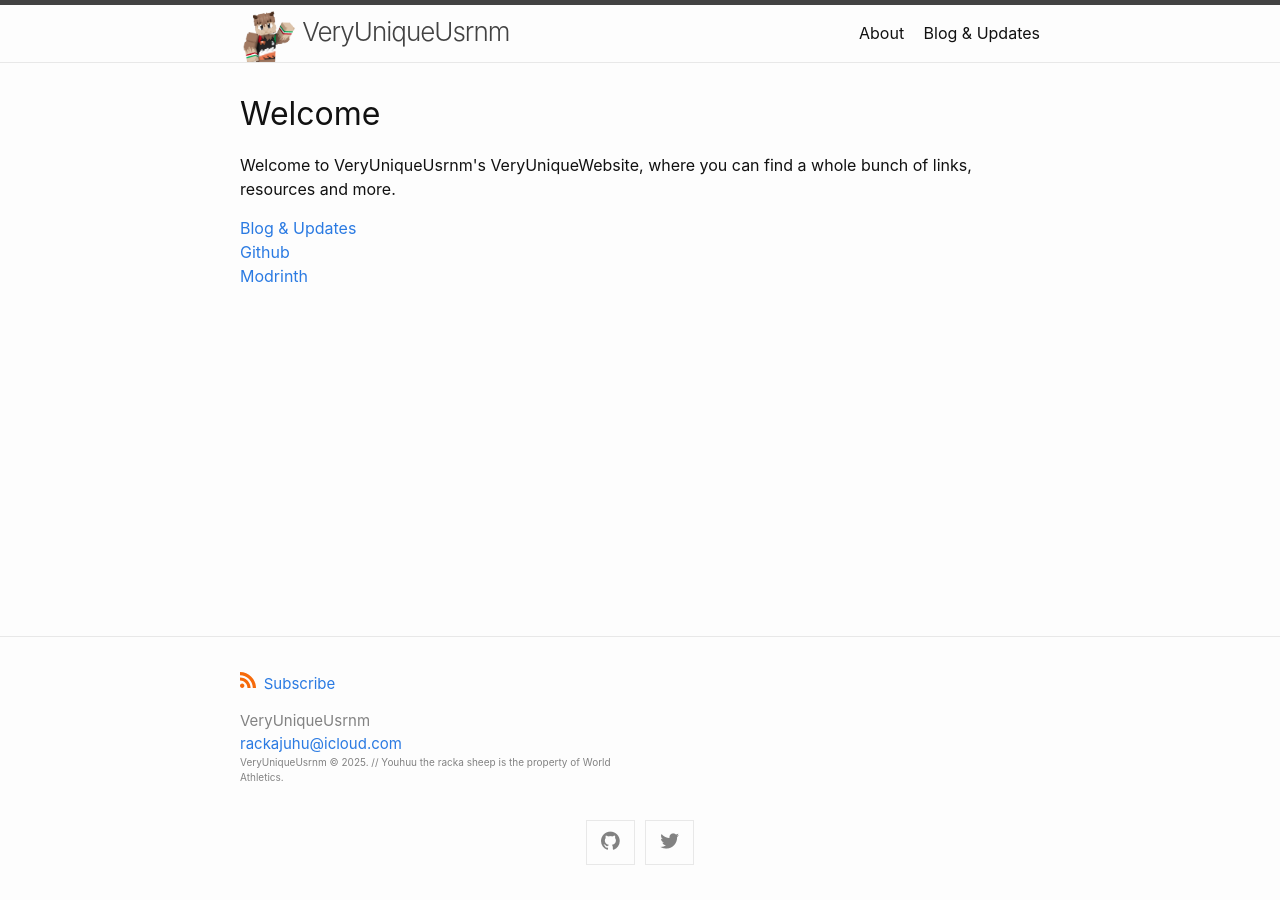
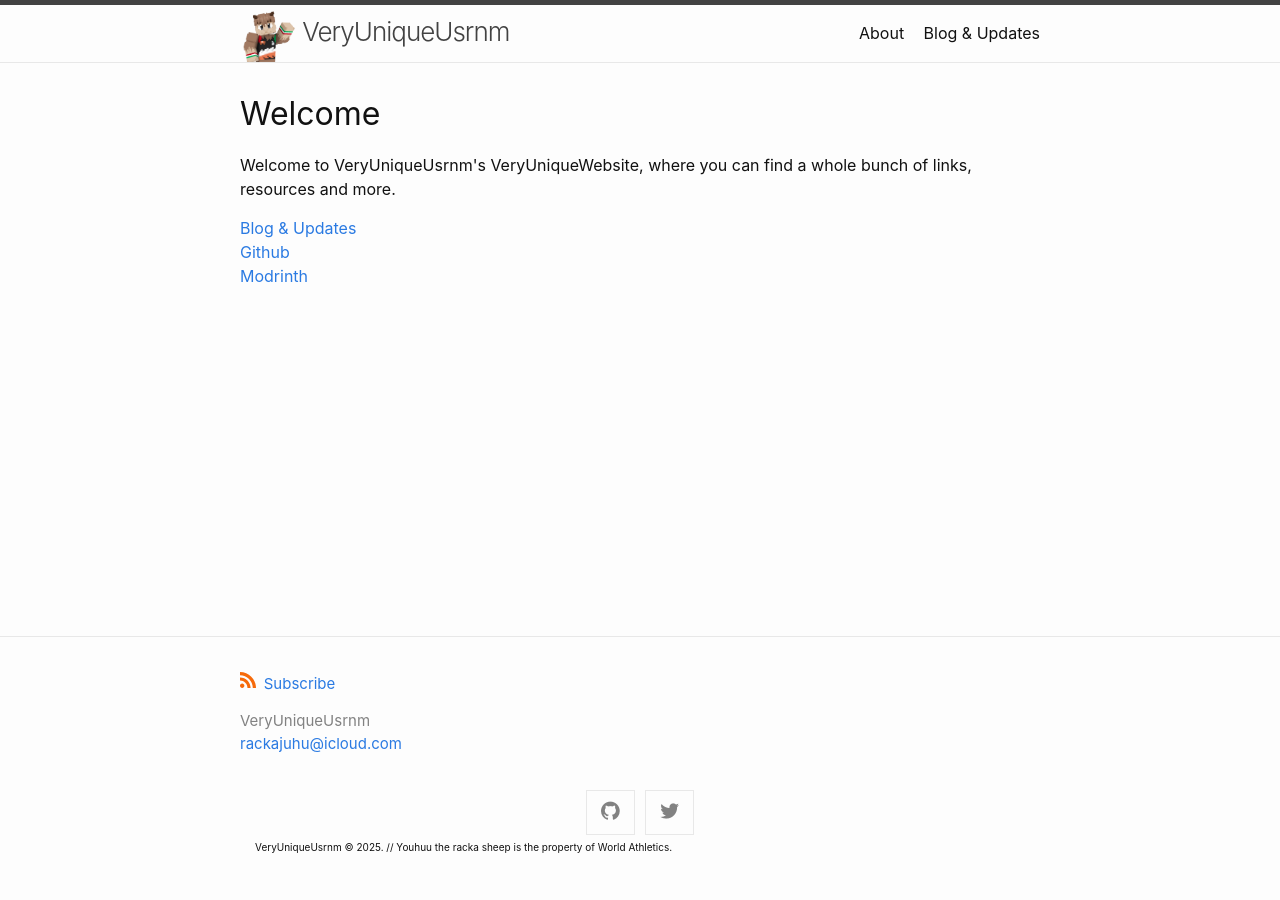
Before and after one commit to veryuniqueusrnm/veryuniqueusrnm.github.io, a Jekyll site: the page built from index.md, in a window 1280 px wide. Built offline with Jekyll 4.4.1, drawn with Linux system fonts in a browser that asks for light colours.

Commit message:
Update footer.html

```diff
--- a/_includes/footer.html
+++ b/_includes/footer.html
@@ -24,7 +24,6 @@
           {% if site.author.email -%}
             <li><a class="u-email" href="mailto:{{ site.author.email }}">{{ site.author.email }}</a></li>
           {%- endif %}
-          <p style="font-size: 10px;">VeryUniqueUsrnm &copy; 2025. // Youhuu the racka sheep is the property of World Athletics.</p>
         </ul>
       {%- endif %}
       </div>
@@ -37,6 +36,12 @@
       {%- include social.html -%}
     </div>
 
+    <div class="footer-col">
+      <ul class="contact-list">
+        <p style="font-size: 10px;">VeryUniqueUsrnm &copy; 2025. // Youhuu the racka sheep is the property of World Athletics.</p>
+      </ul>
+    </div>
+
   </div>
 
 </footer>
```
